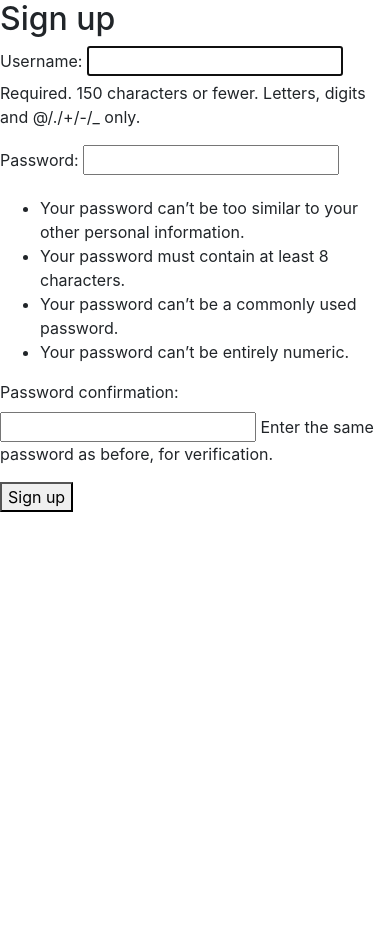
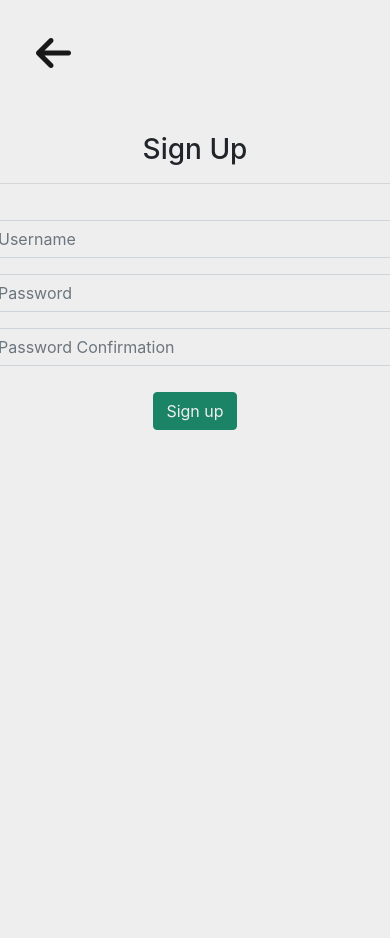
Before and after one commit to type9/bew1.2-contractor, a Django app: page /accounts/signup/ in a window 390 px wide; the page is wider, and only the part inside the window is pictured. Before the commit the page ends 512 px from the top of that part, so only its background shows below. Run offline with Django 3.2, Linux system fonts and the light colour scheme; some libraries are stand-ins or nearby versions.

Commit message:
[add] Added new ride interface, and new sign up interface and added some back arrows on accounts pages

```diff
--- a/rideit/rideshare/templates/community_details.html
+++ b/rideit/rideshare/templates/community_details.html
@@ -56,10 +56,9 @@
                             <div class="row">
                                 <div class="col-md-12">
                                     <div class="my-rides-title-wrapper text-center" style="padding-top: 20px;">
-                                        <h3> Your Rides </h3>
+                                        <h3> Recent Rides </h3>
                                     </div>
                                     <hr>
-                                    {% include 'partials/my_ride_card.html' %}
                                     {% include 'partials/my_ride_card.html' %}
                                     {% include 'partials/my_ride_card.html' %}
                                 </div>
@@ -68,8 +67,6 @@
                     </div>
                 </div>
             </div>
-
-
             </div>
 
         </div>
--- a/rideit/rideshare/views.py
+++ b/rideit/rideshare/views.py
@@ -71,7 +71,7 @@ class RideShareCreateView(CreateView):
             'form': RideShareCreateForm(),
             'slug': slug,
         }
-        return render(request, 'rideshare-create.html', context)
+        return render(request, 'create_rideshare.html', context)
 
     def post(self, request, *args, **kwargs):
         form = RideShareCreateForm(request.POST)
--- a/rideit/static/css/styles.css
+++ b/rideit/static/css/styles.css
@@ -31,6 +31,16 @@
     background-color: transparent;
     border-color: #BBBBBB;
     border-left: None;
+}
+
+.signup-navbar{
+    background-color: #EEEEEE;
+}
+
+.signup-arrow-wrapper{
+    padding-left: 20px;
+    padding-top: 20px;
+    color: #272727;
 }
 
 /* home pages */
--- a/rideit/templates/registration/signup.html
+++ b/rideit/templates/registration/signup.html
@@ -1,12 +1,50 @@
-{% extends 'base.html' %}
-
-{% block title %}Sign Up{% endblock %}
+{% extends "base.html" %}
 
 {% block content %}
-  <h2>Sign up</h2>
-  <form method="post">
-    {% csrf_token %}
-    {{ form.as_p }}
-    <button type="submit">Sign up</button>
-  </form>
+
+<nav class="navbar navbar-light signup-navbar">
+    <div class="signup-arrow-wrapper">
+        <a class="navbar-brand" href="/">
+            <span class="h1 fas fa-arrow-left"></span>
+        </a>
+    </div>
+</nav>
+
+<div class="login-page" style="height: 100vh; background-color: #EEEEEE">
+    <div class="row text-center" style="padding-top: 10%">
+        <div class="col-md-4"></div>
+        <div class="col-md-4">
+            <h3>Sign Up</h3>
+            <hr>
+        </div>
+        <div class="col-md-4"></div>
+    </div>
+    <div class="row text-center" style="padding-top: 20px">
+        <div class="col-md-5"></div>
+        <div class="col-md-2">
+            <form method="post" class="mx-auto">
+                {% csrf_token %}
+                {% for field in form %}
+                    {% for error in field.errors %}
+                        <p class="text-danger">{{ error }}</p>
+                    {% endfor %}
+                    <div class="form-group row d-flex justify-content-center">
+                        {% if 'password' in field.name %}
+                            <input class="form-control" type="password" name="{{ field.name }}" placeholder="{{ field.label|title }}" style="background-color: transparent; color: #272727" required>
+                        {% else %}
+                            <input class="form-control" type="text" name="{{ field.name }}" id="id_{{ field.name }}" placeholder="{{ field.label|title }}" style="background-color: transparent; color: #272727" required>
+                        {% endif %}
+                    </div>
+                {% endfor %}
+
+                <div class="form-group" style="padding-top: 10px">
+                    <button type="submit" class="btn btn-dark mb-2" style="background-color: #1B8366; color: #EEEEEE; border-color: #1B8366">Sign up</button>
+                </div>
+            </form>
+        </div>
+        <div class="col-md-5"></div>
+    </div>
+</div>
+
+
 {% endblock %}
```
Also changed, not shown: rideit/rideshare/templates/create_rideshare.html (added, +25 -0 lines), rideit/templates/registration/login.html (+8 -0 lines), rideit/templates/registration/signup_2.html (added, +12 -0 lines), rideit/db.sqlite3, rideit/rideshare/templates/rideshare-create.html (line endings or trailing spaces).
